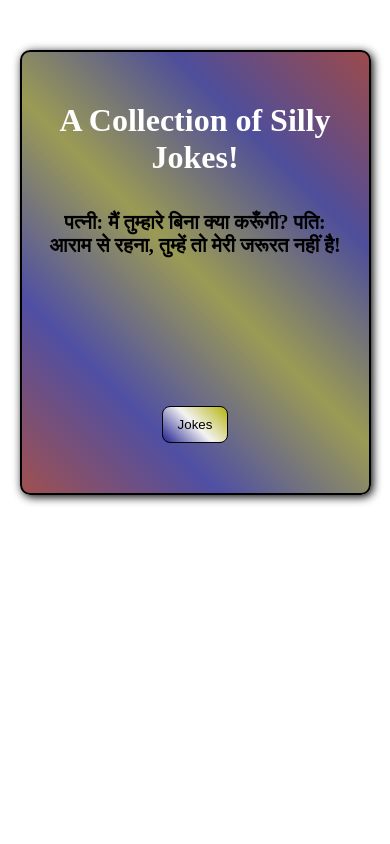
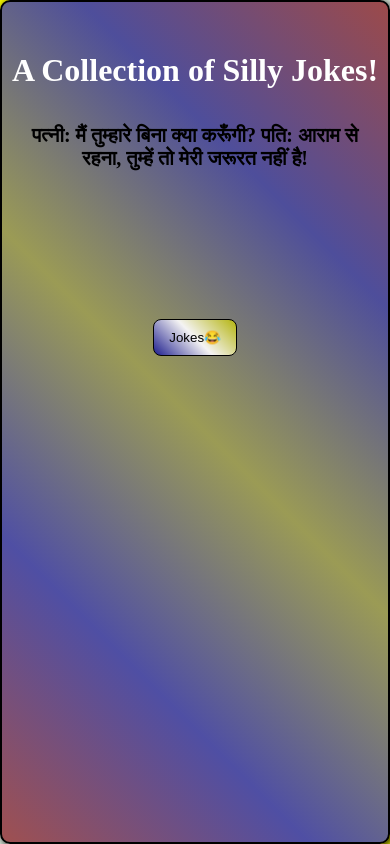
Before and after one commit to RohitKumarSharma610/jokes-generator, a plain HTML site: page index.html in a window 390 px wide. Both pictures are taken after a click on the button "Jokes". Drawn offline with Linux system fonts and the light colour scheme.

Commit message:
button text change

```diff
--- a/index.html
+++ b/index.html
@@ -14,7 +14,7 @@
 
 
 
-        <button class="action-button" id="jokeButton">Jokes</button>
+        <button class="action-button" id="jokeButton" onclick="button()">Jokes</button>
     </div>
     <script src="index2.js"></script>
 </body>
--- a/index2.js
+++ b/index2.js
@@ -61,9 +61,10 @@ const jokes = [
 let currentJokeIndex = 0;
 
 function changeJoke() {
-    currentJokeIndex = (currentJokeIndex + 1) % jokes.length; // सही तरीके से इंडेक्स बढ़ाएं
-    document.getElementById('screen').innerText = jokes[currentJokeIndex]; // नया जोक दिखाएं
+    currentJokeIndex = (currentJokeIndex + 1) % jokes.length;
+    document.getElementById('screen').innerText = jokes[currentJokeIndex];
 }
-
-// बटन पर क्लिक इवेंट लिसनर जोड़ें
+function button(){
+    document.getElementById("jokeButton").innerHTML = "Jokes😂";
+}
 document.getElementById('jokeButton').addEventListener('click', changeJoke);
--- a/style.css
+++ b/style.css
@@ -2,6 +2,11 @@
     padding: 0;
     margin: 0;
     box-sizing: border-box;
+}
+
+body {
+    height: 100vh;
+    background:linear-gradient(135deg,yellow,green,white,black,white,green,yellow);
 }
 
 .container {
@@ -38,9 +43,16 @@ button {
      background:linear-gradient(45deg,rgb(30, 30, 142),rgb(244, 243, 243),rgb(180, 180, 14));
 }
 
-
 @media screen and (min-width:900px) {
     .container {
         width: 70%;
     }
 }
+
+@media screen and (max-width:450px) {
+    .container {
+        width: 100%;
+        height: 100vh;
+        margin: 0;
+    }
+}
```
